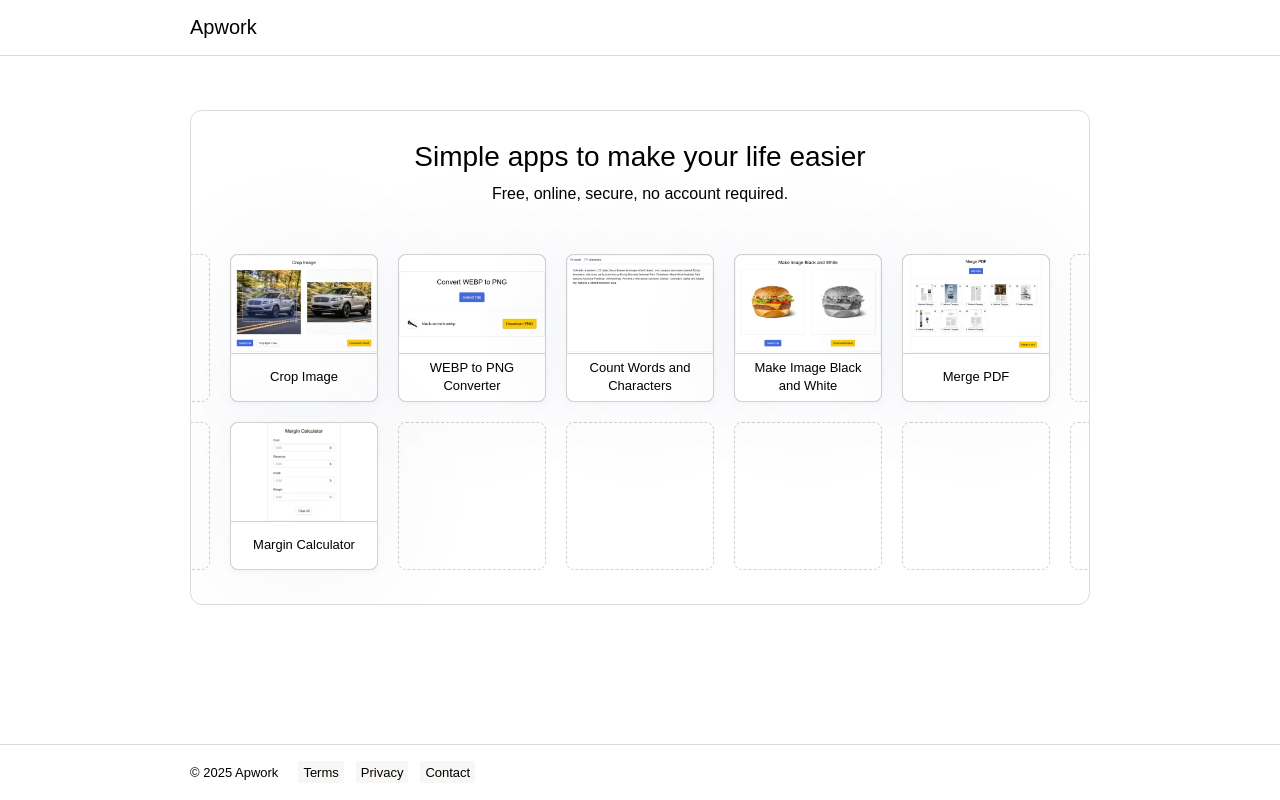
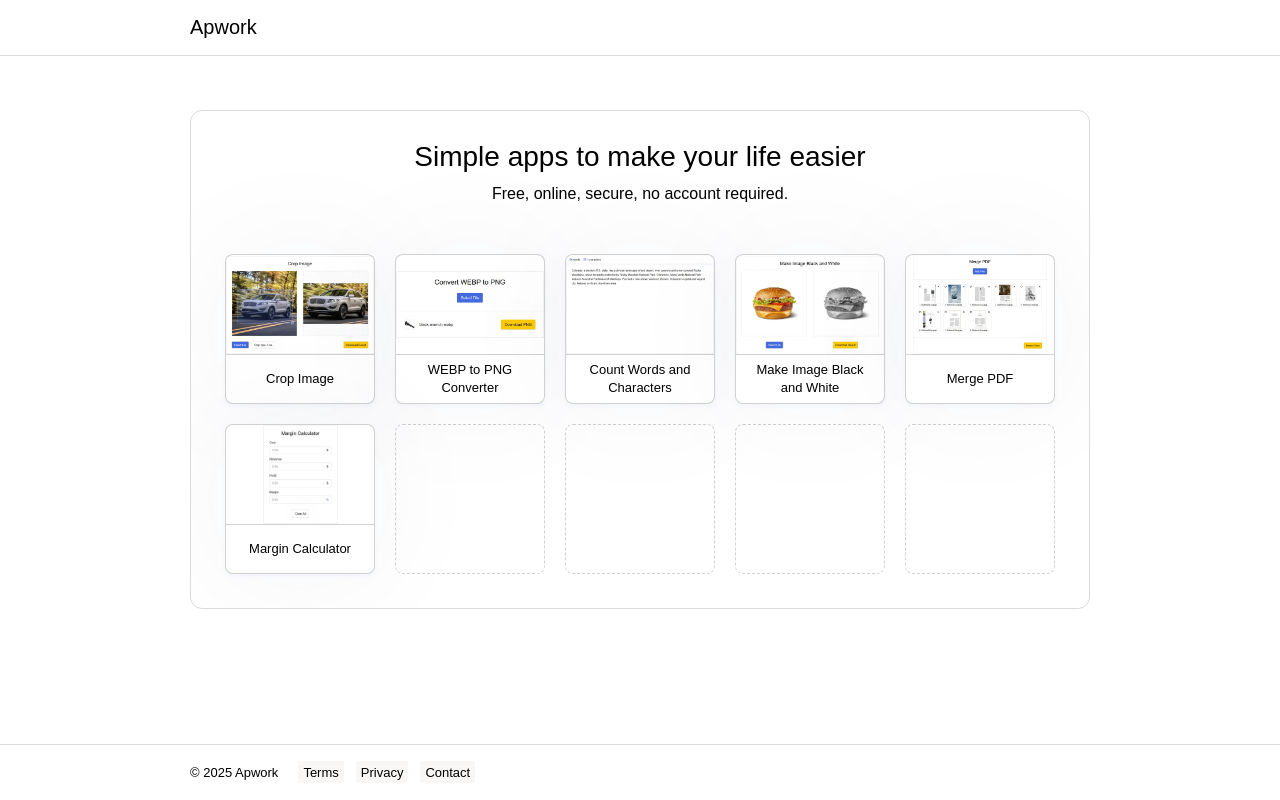
Before and after one commit to genestash/apwork, a Next.js app in the folder nextjs/: page / in a window 1280 px wide. Built offline with nearby package versions, Linux system fonts and the light colour scheme.

Commit message:
Make items flexible

```diff
--- a/nextjs/src/components/application/ApplicationItem/style.module.css
+++ b/nextjs/src/components/application/ApplicationItem/style.module.css
@@ -1,5 +1,5 @@
 .item {
-    width: var(--item-width);
+    width: 100%;
     aspect-ratio: 1;
 
     box-shadow: var(--application-shadow);
--- a/nextjs/src/components/application/ApplicationList/index.tsx
+++ b/nextjs/src/components/application/ApplicationList/index.tsx
@@ -5,52 +5,40 @@ import { ApplicationItem } from '@/components/application';
 import { ApplicationType } from '@/types/Application';
 import style from './style.module.css';
 
-type Props = {
-    items?: ApplicationType[];
-    min?: number;
-};
-
-export function useGridSize(itemsCount: number, itemWidth: number, gridGap: number) {
-    const [cols, setCols] = useState(1);
-    const [rows, setRows] = useState(1);
+export function useColumns(minItemWidth: number, gridGap: number) {
+    const [columns, setColumns] = useState(0);
     const ref = useRef<HTMLDivElement>(null);
 
     useEffect(() => {
         function handleResize() {
             if (!ref.current) return;
-            const listWidth = ref.current.offsetWidth;
-            const calcCols = Math.max(1, Math.floor((listWidth + gridGap) / (itemWidth + gridGap)));
-            const calcRows = Math.ceil(itemsCount / calcCols);
-            setCols(calcCols);
-            setRows(calcRows);
+            const containerWidth = ref.current.offsetWidth;
+            const count = Math.max(1, Math.floor((containerWidth + gridGap) / (minItemWidth + gridGap)));
+            setColumns(count);
         }
 
         handleResize();
 
         window.addEventListener('resize', handleResize);
         return () => window.removeEventListener('resize', handleResize);
-    }, [itemsCount, itemWidth, gridGap]);
+    }, [minItemWidth, gridGap]);
 
-    return { ref, cols, rows };
+    return { ref, columns };
 }
 
-export function ApplicationList({ items = [], min = 0 }: Props) {
-    const { ref, cols, rows } = useGridSize(Math.max(items.length, min), 148, 20);
-    const ghostItems = new Array((cols + 2) * rows).fill(null);
-    const invisibleItems = new Array(min - items.length).fill(null);
+export function ApplicationList({ items = [] }: { items: ApplicationType[] }) {
+    const { ref, columns } = useColumns(148, 20);
+    const remainder = columns ? items.length % columns : 0;
+    const ghostCount = remainder === 0 ? 0 : columns - remainder;
+    const ghostItems = new Array(ghostCount).fill(null);
 
     return (
-        <section className={style.list} ref={ref}>
-            <div className={style.ghostList}>
-                {ghostItems.map((_, index) => (
-                    <ApplicationItem key={index} />
-                ))}
-            </div>
+        <section ref={ref} className={style.list}>
             {items.map((item) => (
                 <ApplicationItem key={item.id} data={item} />
             ))}
-            {invisibleItems.map((_, index) => (
-                <div key={index} className={style.invisibleItem}></div>
+            {ghostItems.map((_, index) => (
+                <ApplicationItem key={index} />
             ))}
         </section>
     );
--- a/nextjs/src/components/application/ApplicationList/style.module.css
+++ b/nextjs/src/components/application/ApplicationList/style.module.css
@@ -1,20 +1,7 @@
-.list,
-.ghostList {
+.list {
     display: grid;
     grid-gap: 20px;
-    grid-template-columns: repeat(auto-fill, var(--item-width));
+    grid-template-columns: repeat(auto-fill, minmax(var(--item-width), 1fr));
     justify-content: center;
     position: relative;
 }
-
-.ghostList {
-    position: absolute;
-    left: calc(-1 * (var(--item-width) + 20px));
-    width: calc(100% + (var(--item-width) + 20px) * 2);
-    height: 100%;
-    z-index: -1;
-}
-
-.invisibleItem {
-    aspect-ratio: 1;
-}
```
